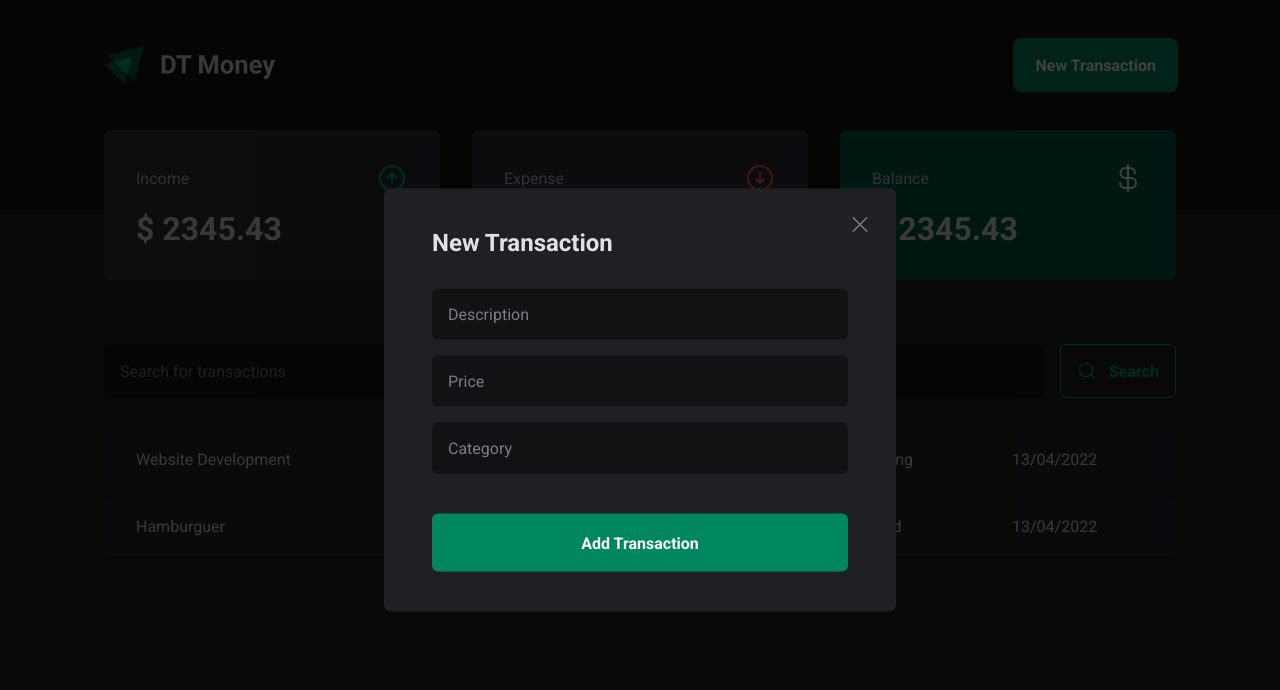
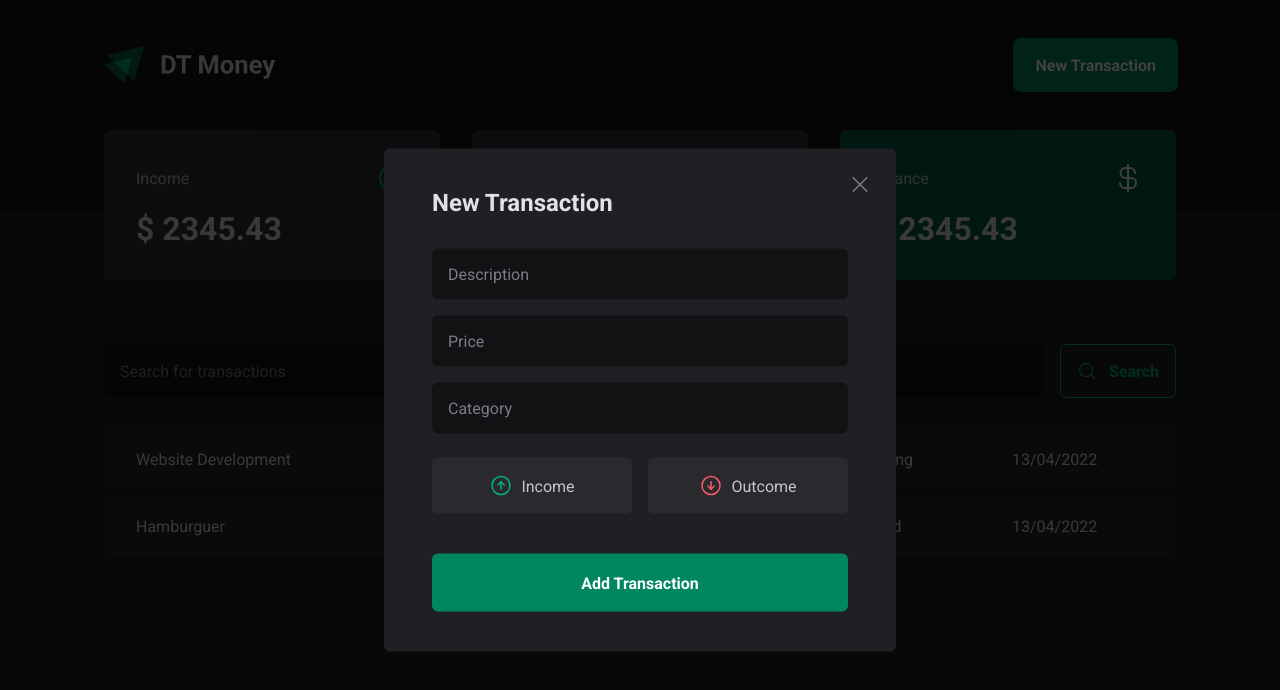
Before and after one commit to ericazpcalaca/dt-money, a React (Vite) app: page / in a window 1280 px wide. Both pictures are taken after a click on the button "New Transaction". Shown: the top 690 px of the page. Built offline with nearby package versions, Linux system fonts and the light colour scheme.

Commit message:
Created the button of income and outcome

```diff
--- a/src/components/NewTransactionModal/index.tsx
+++ b/src/components/NewTransactionModal/index.tsx
@@ -1,6 +1,6 @@
 import * as Dialog from "@radix-ui/react-dialog";
-import { CloseButton, Content, Overlay } from "./styles";
-import { X } from "phosphor-react";
+import { CloseButton, Content, Overlay, TransactionType, TransactionTypeButton } from "./styles";
+import { ArrowCircleDown, ArrowCircleUp, X } from "phosphor-react";
 
 export function NewTransactionModal() {
     return (
@@ -17,6 +17,17 @@
                     <input type="number" placeholder="Price" required/>
                     <input type="text" placeholder="Category" required/>
 
+                    <TransactionType>
+                        <TransactionTypeButton variant="income">
+                            <ArrowCircleUp size={24} />
+                            Income
+                        </TransactionTypeButton>
+
+                        <TransactionTypeButton variant="outcome">
+                            <ArrowCircleDown size={24} />
+                            Outcome
+                        </TransactionTypeButton>
+                    </TransactionType>
                     <button type="submit">Add Transaction</button>
                 </form>
             </Content>
--- a/src/components/NewTransactionModal/styles.ts
+++ b/src/components/NewTransactionModal/styles.ts
@@ -68,3 +68,30 @@
     cursor: pointer;
     color: ${props => props.theme["gray-500"]};
 `
+
+export const TransactionType = styled.div`
+    display: grid;
+    grid-template-columns: repeat(2, 1fr);
+    gap: 1rem;
+    margin-top: 0.5rem;
+`
+interface TransactionTypeButtonProps {
+    variant: "income" | "outcome";
+}
+
+export const TransactionTypeButton = styled.button<TransactionTypeButtonProps>`
+    background: ${props => props.theme["gray-700"]};
+    padding: 1rem;
+    display: flex;
+    align-items: center;
+    justify-content: center;
+    gap: 0.5rem;
+    border-radius: 6px;
+    cursor: pointer;
+    border: 0;
+    color: ${props => props.theme["gray-300"]};
+
+    svg {
+        color: ${props => props.variant === "income" ? props.theme["green-300"] : props.theme["red-300"]}
+    }
+`
```
